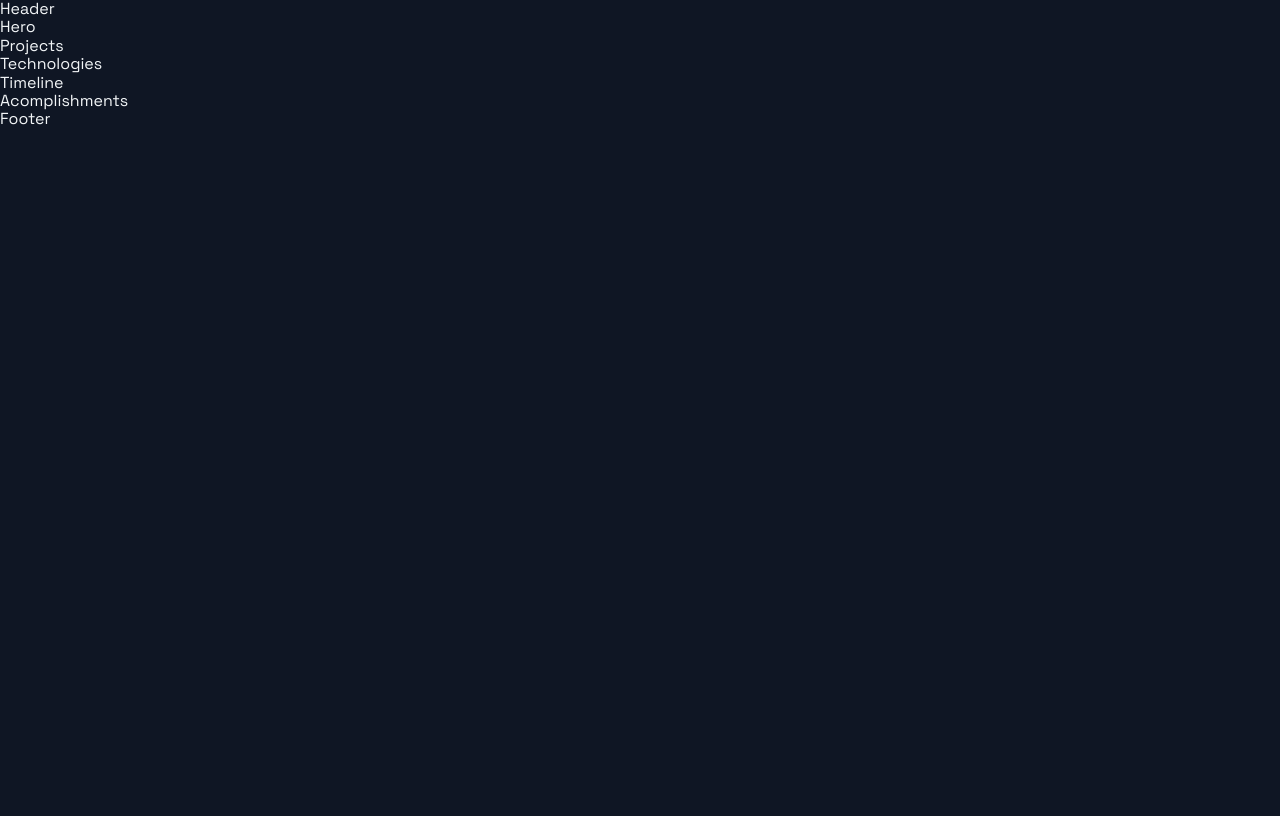
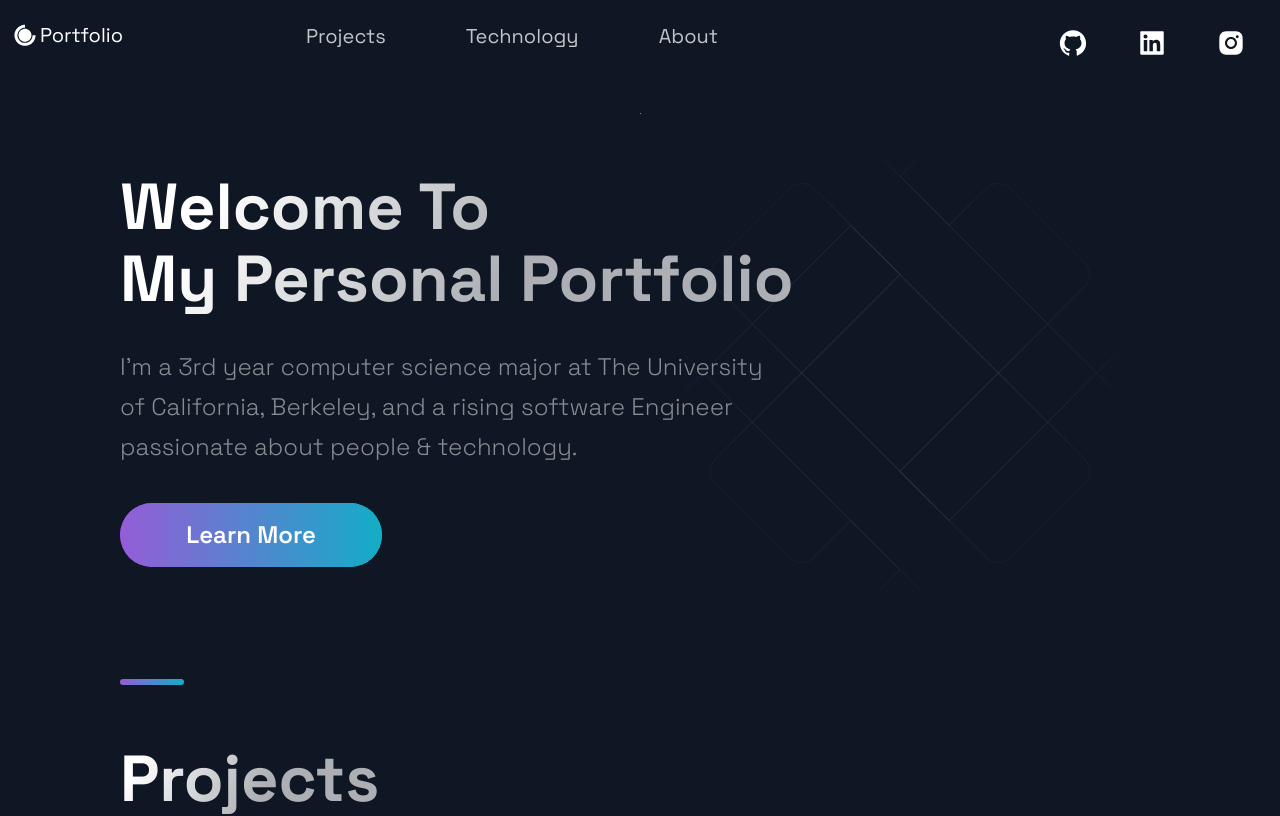
Before and after one commit to ryan-garay89/rg-portfolio-website, a Next.js app: page / in a window 1280 px wide. Shown: the top 816 px of the page. Built offline with nearby package versions, Linux system fonts and the light colour scheme.

Commit message:
completed projects

```diff
--- a/src/components/Header/Header.js
+++ b/src/components/Header/Header.js
@@ -3,12 +3,46 @@ import React from 'react';
 import { AiFillGithub, AiFillInstagram, AiFillLinkedin } from 'react-icons/ai';
 import { DiCssdeck } from 'react-icons/di';
 
-import { Container, Div1, Div2, Div3, NavLink, SocialIcons } from './HeaderStyles';
+import { Container, Div1, Div2, Div3, NavLink, SocialIcons, Span } from './HeaderStyles';
 
 const Header = () =>  (
-  <div>
-    Header
-  </div>
+  <Container>
+      <Div1>
+          <Link href="/">
+              <a style={{ display: "flex", alignItems: "center", color: 'white', marginBottom: '21px' }}>
+                  <DiCssdeck size="3rem" /> <Span>Portfolio</Span>
+              </a>
+          </Link>
+      </Div1>
+      <Div2>
+          <li>
+              <Link href="#projects">
+                  <NavLink>Projects</NavLink>
+              </Link>
+          </li>
+          <li>
+              <Link href="#tech">
+                  <NavLink>Technology</NavLink>
+              </Link>
+          </li>
+          <li>
+              <Link href="#about">
+                  <NavLink>About</NavLink>
+              </Link>
+          </li>
+      </Div2>
+      <Div3>
+          <SocialIcons href="https://github.com">
+              <AiFillGithub size="3rem" />
+          </SocialIcons>
+          <SocialIcons href="https://linkedin.com">
+              <AiFillLinkedin size="3rem" />
+          </SocialIcons>
+          <SocialIcons href="https://instagram.com">
+              <AiFillInstagram size="3rem" />
+          </SocialIcons>
+      </Div3>
+  </Container>
 );
 
 export default Header;
--- a/src/components/Header/HeaderStyles.js
+++ b/src/components/Header/HeaderStyles.js
@@ -16,6 +16,9 @@ export const Container = styled.div`
     grid-column-gap: 0.5rem;
     grid-row-gap: 0.5rem;
   }
+`;
+export const Span = styled.span`
+    font-size: 2rem;
 `;
 export const Div1 = styled.div`
   grid-area: 1 / 1 / 2 / 2;
--- a/src/components/Hero/Hero.js
+++ b/src/components/Hero/Hero.js
@@ -5,9 +5,18 @@ import Button from '../../styles/GlobalComponents/Button';
 import { LeftSection } from './HeroStyles';
 
 const Hero = (props) => (
-  <div>
-    Hero
-  </div>
+  <Section row nopadding>
+      <LeftSection>
+          <SectionTitle main center>
+              Welcome To <br />
+              My Personal Portfolio
+          </SectionTitle>
+          <SectionText>
+              I'm a 3rd year computer science major at The University of California, Berkeley, and a rising software Engineer passionate about people & technology.
+          </SectionText>
+          <Button onClick={() => window.location = "https://google.com"}>Learn More</Button>
+      </LeftSection>
+  </Section>
 );
 
 export default Hero;
--- a/src/components/Projects/Projects.js
+++ b/src/components/Projects/Projects.js
@@ -1,13 +1,38 @@
 import React from 'react';
 
 import { BlogCard, CardInfo, ExternalLinks, GridContainer, HeaderThree, Hr, Tag, TagList, TitleContent, UtilityList, Img } from './ProjectsStyles';
-import { Section, SectionDivider, SectionTitle } from '../../styles/GlobalComponents';
+import {Section, SectionDivider, SectionText, SectionTitle} from '../../styles/GlobalComponents';
 import { projects } from '../../constants/constants';
 
 const Projects = () => (
-  <div>
-    Projects
-  </div>
+  <Section nonpadding id="projects">
+      <SectionDivider />
+      <SectionTitle main>Projects</SectionTitle>
+      <GridContainer>
+          {projects.map(({title, id, image, tags, description, source, visit}) => (
+              <BlogCard key={id}>
+                  <Img src={image} />
+                  <TitleContent>
+                      <HeaderThree title>{title}</HeaderThree>
+                      <Hr />
+                  </TitleContent>
+                  <CardInfo>{description}</CardInfo>
+                  <div>
+                      <TitleContent>Stack</TitleContent>
+                      <TagList>
+                          {tags.map((tag, i) => (
+                              <Tag key={i}>{tag}</Tag>
+                          ))}
+                      </TagList>
+                  </div>
+                  <UtilityList>
+                      <ExternalLinks href={visit}>Code</ExternalLinks>
+                      <ExternalLinks href={source}>Source</ExternalLinks>
+                  </UtilityList>
+              </BlogCard>
+          ))}
+      </GridContainer>
+  </Section>
 );
 
 export default Projects;
--- a/src/pages/index.js
+++ b/src/pages/index.js
@@ -10,10 +10,10 @@ import { Section } from '../styles/GlobalComponents';
 const Home = () => {
   return (
     <Layout>
-      {/* <Section grid> */}
+      <Section grid>
         <Hero />
-        {/* <BgAnimation /> */}
-      {/* </Section> */}
+        <BgAnimation />
+      </Section>
       <Projects />
       <Technologies />
       <Timeline />
```
